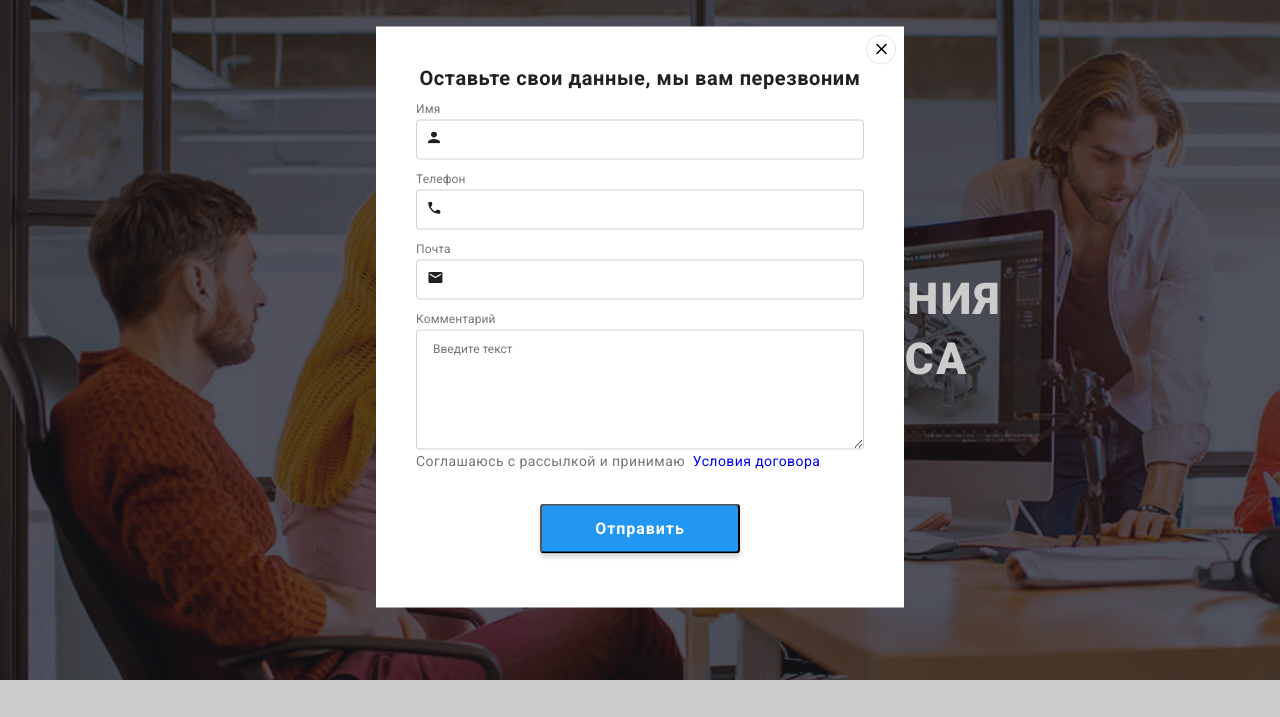
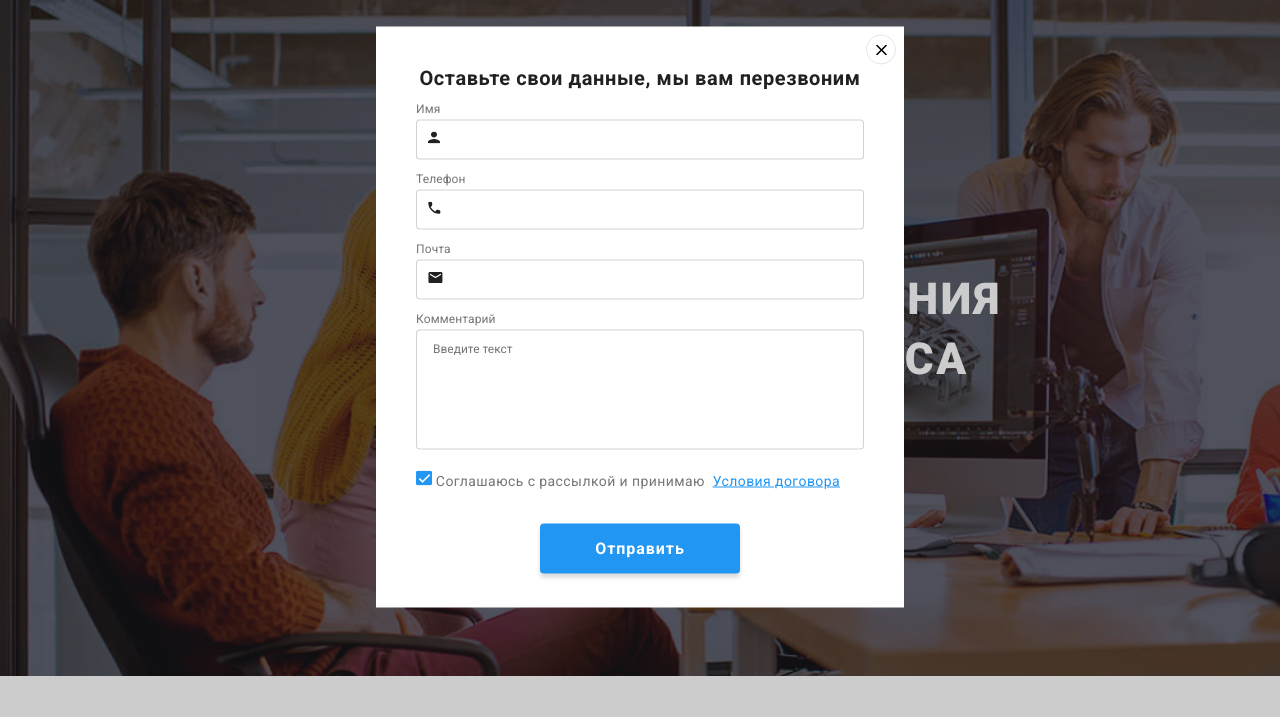
Before and after one commit to AlexNumo/goit-markup-hw-06, a plain HTML site: page index.html in a window 1280 px wide. Both pictures are taken after a click on the button "Заказать услугу". Shown: the part 83-800 px from the top of the page. Drawn offline with nearby package versions, Linux system fonts and the light colour scheme.

Commit message:
Исправлены ошибки по ДЗ-6, готово на сдачу

```diff
--- a/css/styles.css
+++ b/css/styles.css
@@ -40,6 +40,10 @@ ol {
   width: 1200px;
   margin: 0 auto;
   padding: 0 15px;
+}
+
+textarea{
+  resize:none;
 }
 
 /*=============HEADER==========================*/
@@ -238,7 +242,7 @@ ol {
   background-color: #2196f3;
   box-shadow: 0px 4px 4px rgba(0, 0, 0, 0.15);
   border-radius: 4px;
-  border: 10px 32px 10px 32px;
+  border:  0px;
   padding: 10px 32px 10px 32px;
   margin: auto;
 }
@@ -667,6 +671,7 @@ ol {
   background: #2196F3;
   box-shadow: 0px 4px 4px rgba(0, 0, 0, 0.15);
   border-radius: 4px;
+  border: 0px;
   width: 200px;
   height: 50px;
   margin-left: 12px;
@@ -694,6 +699,7 @@ ol {
 
 
 /*=============BACKDROP============================*/
+
 @keyframes animation-backdrop {
   0% {
     transform: scale(0.25);
@@ -752,6 +758,9 @@ ol {
   padding: 0px;
   width: 30px;
   height: 30px;
+  display: flex;
+  justify-content: center;
+  align-items: center;
 }
 
 .close-button:hover,
@@ -770,8 +779,6 @@ ol {
   padding-top: 40px;
   padding-right: 40px;
   margin: 0;
-  width: 528px;
-  height: 581px;
   padding-bottom: 40px;
 }
 
@@ -886,6 +893,7 @@ ol {
   background-color: #2196F3;
   box-shadow: 0px 4px 4px rgba(0, 0, 0, 0.15);
   border-radius: 4px;
+  border: 0px;
   width: 200px;
   height: 50px;
   margin-top: 30px;
@@ -902,15 +910,22 @@ ol {
   transition-timing-function: (0.4, 0, 0.2, 1);
 }
 
+.modal-form-label-link{
+  text-decoration: underline;
+  color: var(--main-color-hover-focus)
+}
+
 .visually-hidden {
-  position: absolute !important;
-  clip: rect(1px 1px 1px 1px);
-  clip: rect(1px, 1px, 1px, 1px);
-  padding: 0 !important;
-  border: 0 !important;
-  height: 1px !important;
-  width: 1px !important;
-  overflow: hidden;
+  display: none;
+}
+
+.modal-button-position{
+  display: block;
+  margin-top: 20px;
+}
+
+.modal-form-icon-check{
+
 }
 
 
--- a/index.html
+++ b/index.html
@@ -369,10 +369,15 @@
                     Комментарий
                     <textarea name="user-message" class="modal-textarea-form" placeholder="Введите текст"></textarea>
                 </label>
-                <input type="checkbox" class="modal-form-checkbox visually-hidden" id="accept-policy">
-                <label for="accept-policy" class="modal-form-checkbox-label">Соглашаюсь с рассылкой и принимаю&nbsp;
-                    <a href="#" class="modal-form-label-link">Условия договора</a></label>
-                <button type="submit" class="modal-form-button">Отправить</button>
+                <label class="modal-button-position">
+                    <svg class="modal-form-icon-check" width=16px height=15px>
+                        <use href="./img/icons.svg#check-icon"></use>
+                    </svg>
+                    <input type="checkbox" class="modal-form-checkbox visually-hidden" id="accept-policy">
+                    <label for="accept-policy" class="modal-form-checkbox-label">Соглашаюсь с рассылкой и принимаю&nbsp;
+                        <a href="#" class="modal-form-label-link">Условия договора</a></label>
+                    <button type="submit" class="modal-form-button">Отправить</button>
+                </label>
             </form>
         </div>
     </div>
```
Also changed, not shown: portfolio.html (+17 -1 lines), img/close.png (deleted), img/icons.svg (added).
